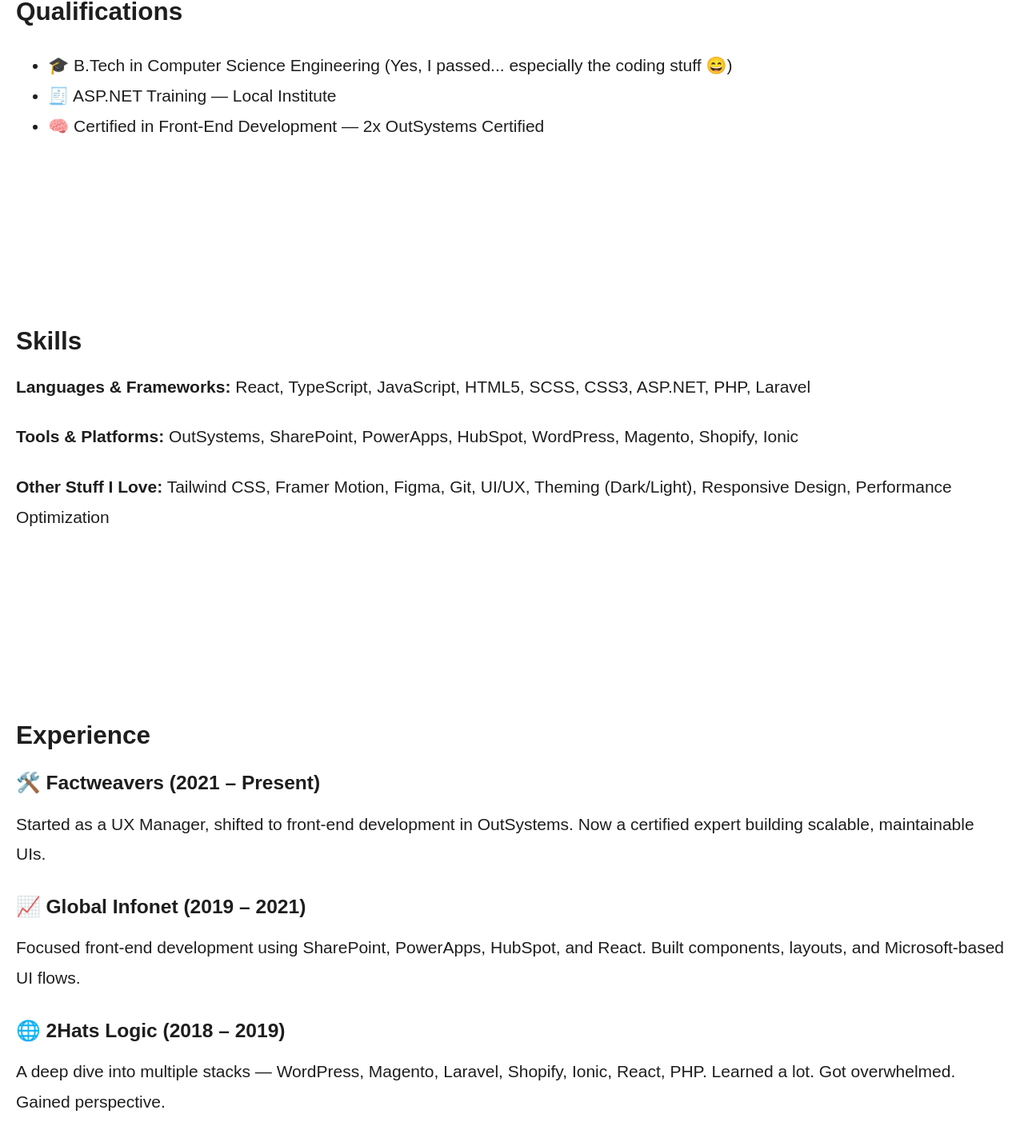
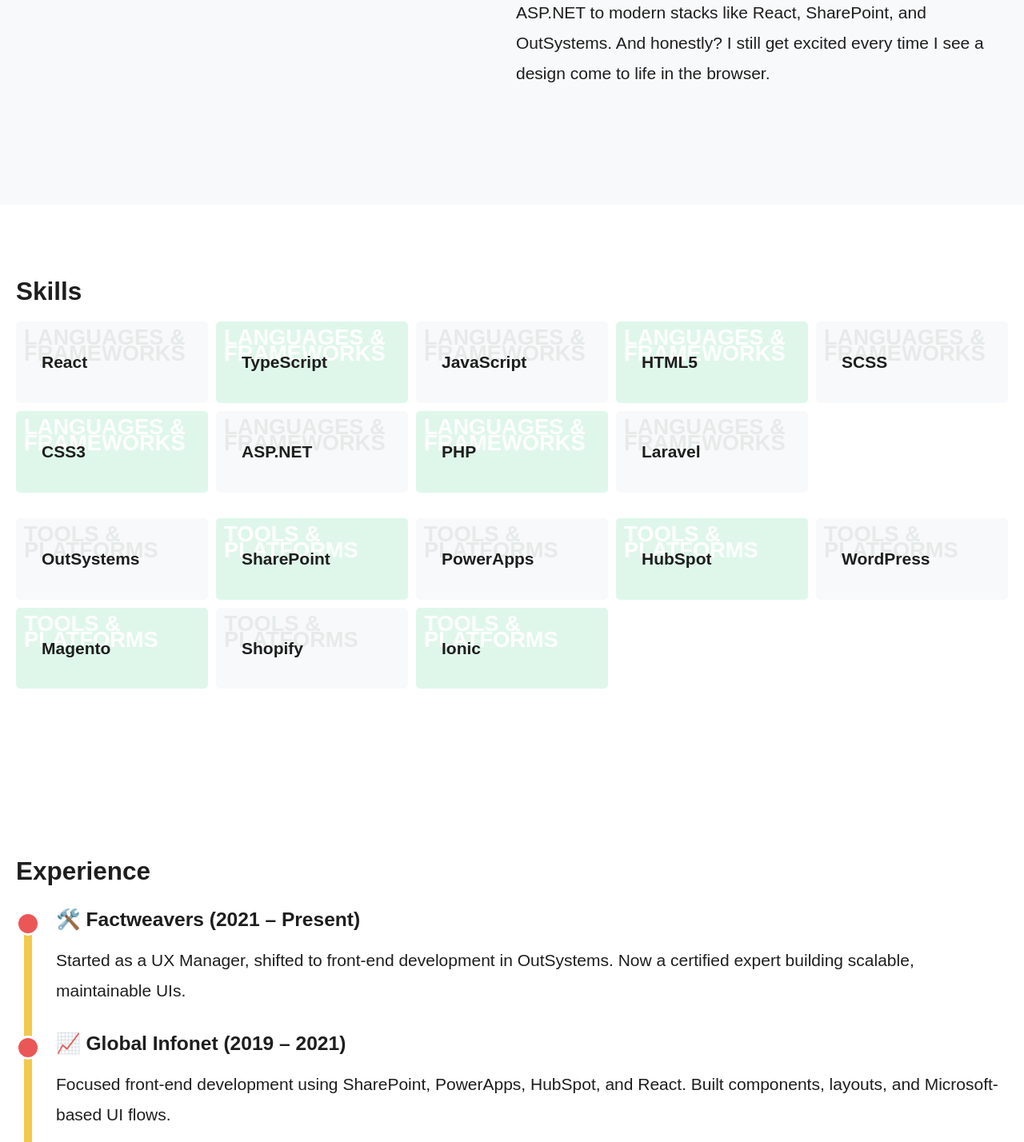
Before and after one commit to jewelmichael/jewelmichael-vite, a React (Vite) app: page /about in a window 1280 px wide. Shown: the part 1319-2747 px from the top of the page at 80% size. Built offline with nearby package versions, Linux system fonts and the light colour scheme.

Commit message:
about page changes

```diff
--- /dev/null
+++ b/src/pages/about/About.module.scss
@@ -0,0 +1,73 @@
+.skills_languages {
+  display: grid;
+  grid-template-columns: 1fr;
+  gap: 1rem;
+  @include mixins.breakpoint(xs) {grid-template-columns: repeat(1, 1fr);}
+  @include mixins.breakpoint(sm) {grid-template-columns: repeat(2, 1fr);}
+  @include mixins.breakpoint(md) {grid-template-columns: repeat(3, 1fr);}
+  @include mixins.breakpoint(lg) {grid-template-columns: repeat(4, 1fr);}
+  @include mixins.breakpoint(xl) {grid-template-columns: repeat(5, 1fr);}
+  &_skill {
+    /* display: inline-block; */
+    padding: 32px;
+    grid-column: span 1;
+    /* text-align: center; */
+    background-color: var(--bg);
+    border-radius: 5px;
+    font-weight: 700;
+    position: relative;
+    z-index: 0;
+    overflow: hidden;
+    .backdrop{
+      display:block;
+      font-size:12px;
+      color: var(--bg-dark);
+      position: absolute;
+      /* font-family: Vollkorn; */
+      text-transform: uppercase;
+      font-size: 1.3em;
+      line-height: 20px;
+      /* white-space: nowrap; */
+      left: 10px;
+      top: 10px;
+      z-index: -1;
+    }
+    &:nth-child(even) {
+      background-color: var(--color-primary-light-bg);
+      .backdrop{
+        color: var(--bg-light);
+      }
+    }
+  }
+}
+
+.timeline{
+  .timeline_item{
+    padding-left: 50px;
+    position: relative;
+    z-index: 0;
+    &:before {
+      content: '';
+      background: var(--color-accent);
+      height: 30px;
+      width: 30px;
+      position: absolute;
+      z-index: 0;
+      left: 15px;
+      border-radius: 20px;
+      top: 12px;
+      border: 3px solid #fff;
+      transform: translateX(-50%);
+    }
+    &:not(:last-child):after {
+      content: '';
+      width: 10px;
+      height: 110%;
+      position: absolute;
+      z-index: -1;
+      left: 10px;
+      top: 30px;
+      background: var(--color-secondary);
+    }
+  }
+}
--- a/src/pages/about/About.tsx
+++ b/src/pages/about/About.tsx
@@ -1,78 +1,165 @@
 import React from 'react';
-
+import style from './About.module.scss'; // Assuming you have a CSS module for styles
 const About = () => {
   return (
     <main>
       {/* Hero Section */}
       <section>
+        <div className="container grid">
+          <div className='my-l col2'>
             <h1>Hi, I’m Jewel 👋</h1>
             <p>Front-end Developer</p>
             <p>
               I craft accessible, responsive, and clean UI experiences — with just the right amount of creative obsession.
             </p>
+          </div>
+        </div>
       </section>
 
       {/* About Me */}
-      <section>
+      <section className='is-light-colored'>
+        <div className="container grid">
+          <div className="col2"></div>
+          <div className="col2">
             <h2>About Me</h2>
             <p>
-          It all started with a little PC envy. My uncle passed down an old desktop — but gave it to my brother instead of me. That nudge of jealousy made me choose Computer Science, just to earn a PC of my own.<br /><br />
-          But what began as a petty mission turned into passion. I discovered C++ during my +2 and instantly clicked with coding. I wasn’t a top student overall, but I <em>nailed</em> anything computer-related — which only proved I was on the right path.<br /><br />
-          While clearing a few backlogs, I took up an ASP.NET course at a local institute, funded by a part-time 5 AM courier job. That’s when I stumbled into front-end development — and fell in love with how code could bring designs to life.<br /><br />
+              It all started with a little PC envy. My uncle passed down an old desktop — but gave it to my brother instead of me. That nudge of jealousy made me choose Computer Science, just to earn a PC of my own.</p>
+            <p>
+              But what began as a petty mission turned into passion. I discovered C++ during my +2 and instantly clicked with coding. I wasn’t a top student overall, but I <em>nailed</em> anything computer-related — which only proved I was on the right path.</p>
+            <p>
+              While clearing a few backlogs, I took up an ASP.NET course at a local institute, funded by a part-time 5 AM courier job. That’s when I stumbled into front-end development — and fell in love with how code could bring designs to life.</p>
+            <p>
               Since then, I’ve stayed focused on UI development, moving from ASP.NET to modern stacks like React, SharePoint, and OutSystems. And honestly? I still get excited every time I see a design come to life in the browser.
             </p>
+          </div>
+        </div>
+      </section>
+
+      {/* Skills */}
+      <section>
+        <div className="container">
+          <h2>Skills</h2>
+          <div className={`mb-xl ${style.skills_languages}`}>
+            <div className={style.skills_languages_skill}>
+              React
+              <span className={style.backdrop}>Languages & Frameworks</span>
+            </div>
+            <div className={style.skills_languages_skill}>
+              TypeScript
+              <span className={style.backdrop}>Languages & Frameworks</span>
+            </div>
+            <div className={style.skills_languages_skill}>
+              JavaScript
+              <span className={style.backdrop}>Languages & Frameworks</span>
+            </div>
+            <div className={style.skills_languages_skill}>
+              HTML5
+              <span className={style.backdrop}>Languages & Frameworks</span>
+            </div>
+            <div className={style.skills_languages_skill}>
+              SCSS
+              <span className={style.backdrop}>Languages & Frameworks</span>
+            </div>
+            <div className={style.skills_languages_skill}>
+              CSS3
+              <span className={style.backdrop}>Languages & Frameworks</span>
+            </div>
+            <div className={style.skills_languages_skill}>
+              ASP.NET
+              <span className={style.backdrop}>Languages & Frameworks</span>
+            </div>
+            <div className={style.skills_languages_skill}>
+              PHP
+              <span className={style.backdrop}>Languages & Frameworks</span>
+            </div>
+            <div className={style.skills_languages_skill}>
+              Laravel
+              <span className={style.backdrop}>Languages & Frameworks</span>
+            </div>
+          </div>
+          <div className={style.skills_languages}>
+            <div className={style.skills_languages_skill}>
+              OutSystems
+              <span className={style.backdrop}>Tools & Platforms</span>
+            </div>
+            <div className={style.skills_languages_skill}>
+              SharePoint
+              <span className={style.backdrop}>Tools & Platforms</span>
+            </div>
+            <div className={style.skills_languages_skill}>
+              PowerApps
+              <span className={style.backdrop}>Tools & Platforms</span>
+            </div>
+            <div className={style.skills_languages_skill}>
+              HubSpot
+              <span className={style.backdrop}>Tools & Platforms</span>
+            </div>
+            <div className={style.skills_languages_skill}>
+              WordPress
+              <span className={style.backdrop}>Tools & Platforms</span>
+            </div>
+            <div className={style.skills_languages_skill}>
+              Magento
+              <span className={style.backdrop}>Tools & Platforms</span>
+            </div>
+            <div className={style.skills_languages_skill}>
+              Shopify
+              <span className={style.backdrop}>Tools & Platforms</span>
+            </div>
+            <div className={style.skills_languages_skill}>
+              Ionic
+              <span className={style.backdrop}>Tools & Platforms</span>
+            </div>
+          </div>
+        </div>
+      </section>
+
+      {/* Experience */}
+      <section>
+        <div className="container">
+          <h2>Experience</h2>
+          <div className={style.timeline}>
+            <div className={style.timeline_item}>
+              <h3>🛠️ Factweavers (2021 – Present)</h3>
+              <p>Started as a UX Manager, shifted to front-end development in OutSystems. Now a certified expert building scalable, maintainable UIs.</p>
+            </div>
+            <div className={style.timeline_item}>
+              <h3>📈 Global Infonet (2019 – 2021)</h3>
+              <p>Focused front-end development using SharePoint, PowerApps, HubSpot, and React. Built components, layouts, and Microsoft-based UI flows.</p>
+            </div>
+            <div className={style.timeline_item}>
+              <h3>🌐 2Hats Logic (2018 – 2019)</h3>
+              <p>A deep dive into multiple stacks — WordPress, Magento, Laravel, Shopify, Ionic, React, PHP. Learned a lot. Got overwhelmed. Gained perspective.</p>
+            </div>
+            <div className={style.timeline_item}>
+              <h3>🚀 Veristics Networks (2016 – 2018)</h3>
+              <p>My first job. Built UIs, then led the team. Managed hiring, client delivery, and a small dev team at a young age.</p>
+            </div>
+          </div>
+        </div>
       </section>
 
       {/* Qualifications */}
-      <section>
+      <section className='is-primary-colored'>
+        <div className="container">
           <h2>Qualifications</h2>
           <ul>
             <li>🎓 B.Tech in Computer Science Engineering (Yes, I passed... especially the coding stuff 😄)</li>
             <li>🧾 ASP.NET Training — Local Institute</li>
             <li>🧠 Certified in Front-End Development — 2x OutSystems Certified</li>
           </ul>
-      </section>
-
-      {/* Skills */}
-      <section>
-        <h2>Skills</h2>
-        <div>
-          <p><strong>Languages & Frameworks:</strong> React, TypeScript, JavaScript, HTML5, SCSS, CSS3, ASP.NET, PHP, Laravel</p>
-          <p><strong>Tools & Platforms:</strong> OutSystems, SharePoint, PowerApps, HubSpot, WordPress, Magento, Shopify, Ionic</p>
-          <p><strong>Other Stuff I Love:</strong> Tailwind CSS, Framer Motion, Figma, Git, UI/UX, Theming (Dark/Light), Responsive Design, Performance Optimization</p>
-        </div>
-      </section>
-
-      {/* Experience */}
-      <section>
-        <h2>Experience</h2>
-        <div>
-          <div>
-            <h3>🛠️ Factweavers (2021 – Present)</h3>
-            <p>Started as a UX Manager, shifted to front-end development in OutSystems. Now a certified expert building scalable, maintainable UIs.</p>
-          </div>
-          <div>
-            <h3>📈 Global Infonet (2019 – 2021)</h3>
-            <p>Focused front-end development using SharePoint, PowerApps, HubSpot, and React. Built components, layouts, and Microsoft-based UI flows.</p>
-          </div>
-          <div>
-            <h3>🌐 2Hats Logic (2018 – 2019)</h3>
-            <p>A deep dive into multiple stacks — WordPress, Magento, Laravel, Shopify, Ionic, React, PHP. Learned a lot. Got overwhelmed. Gained perspective.</p>
-          </div>
-          <div>
-            <h3>🚀 Veristics Networks (2016 – 2018)</h3>
-            <p>My first job. Built UIs, then led the team. Managed hiring, client delivery, and a small dev team at a young age.</p>
-          </div>
         </div>
       </section>
 
       {/* CTA Banner */}
-      <section className="bg-green-100 py-8 px-6 text-center rounded-xl">
+      <section>
+        <div className="container">
           <h2 className="text-2xl font-semibold mb-2">Got a project or opportunity in mind?</h2>
           <p className="mb-4 text-gray-700">I’d love to hear from you.</p>
           <a href="/contact" className="inline-block bg-green-600 text-white px-6 py-2 rounded hover:bg-green-700 transition">📬 Contact Me</a>
+        </div>
       </section>
-    </main>
+    </main >
   );
 };
 
--- a/src/pages/home/Home.module.scss
+++ b/src/pages/home/Home.module.scss
@@ -94,6 +94,21 @@
   }
 }
 
+
+.section_intro {
+  letter-spacing: 1.3px;
+  text-transform: uppercase;
+  font-size: 1.4rem;
+  font-weight: 800;
+  color: var(--color-primary);
+  margin-bottom: 16px;
+  display: inline-block;
+  &::before {
+    content: "-";
+    margin-right: 6px;
+    line-height: 1;
+  }
+}
 .profile_highlights {
   margin: 0 calc(-1 * vars.$spacer);
   .profile_highlight {
```
Also changed, not shown: src/styles/base/_initial.scss (+88 -12 lines), src/styles/utils/misc.scss (+44 -89 lines). Lines whose indentation alone changed are shown as unchanged.
